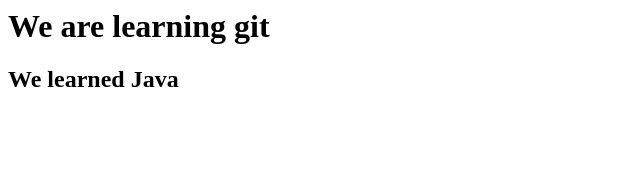
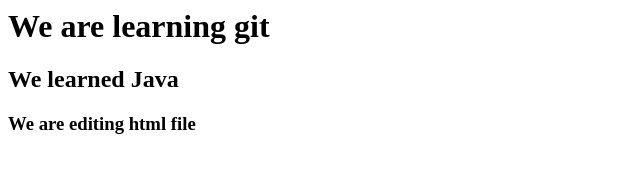
Before and after one commit to JHALAKROY/dada, a plain HTML site: page index.html in a window 1280 px wide. Shown: the whole page, without its empty margins (0-640 px from the left). Drawn offline with Linux system fonts and the light colour scheme.

Commit message:
2nd commit

```diff
--- a/index.html
+++ b/index.html
@@ -4,7 +4,7 @@
 
 <h1> We are learning git</h1>
 <h2> We learned Java </h2>
-
+<h3> We are editing html file <h3>
 
 
 </body>
```
